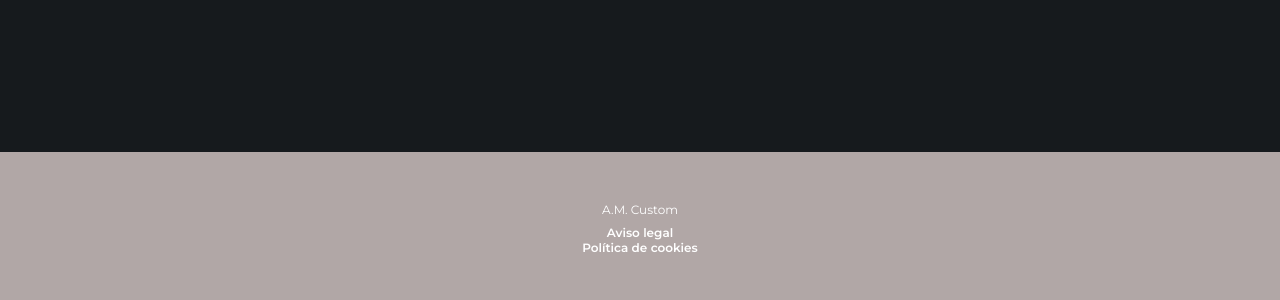
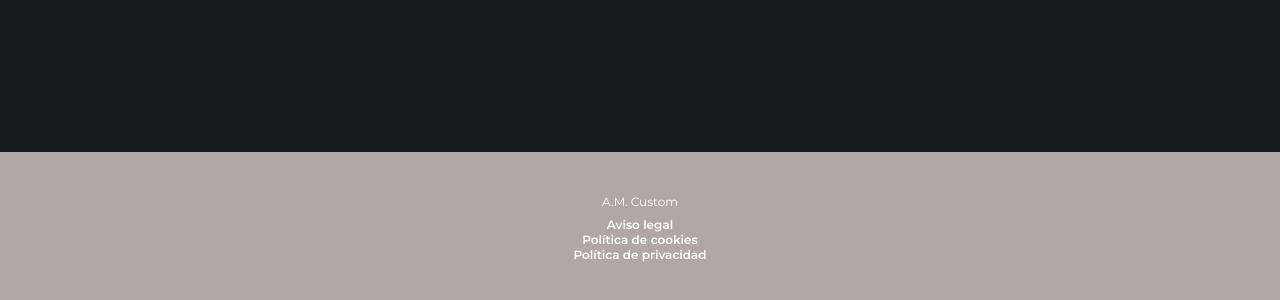
Before and after one commit to devMateos/am-custom, a website built with Vite: page src/index.html in a window 1280 px wide. Shown: the part 2008-2308 px from the top of the page. Built offline with nearby package versions, Linux system fonts and the light colour scheme.

Commit message:
Non important changes

```diff
--- a/src/index.html
+++ b/src/index.html
@@ -129,6 +129,7 @@
       <li>A.M. Custom</li>
       <li><a href="" title="Enlace al aviso legal">Aviso legal</a></li>
       <li><a href="" title="Enlace a la política de cookies">Política de cookies</a></li>
+      <li><a href="" title="Enlace a la política de privacidad">Política de privacidad</a></li>
     </ul>
   </footer>
   <a href="https://api.whatsapp.com/send?phone=34608114476" target="_blank" title="Enlace a Whatsapp">
```
